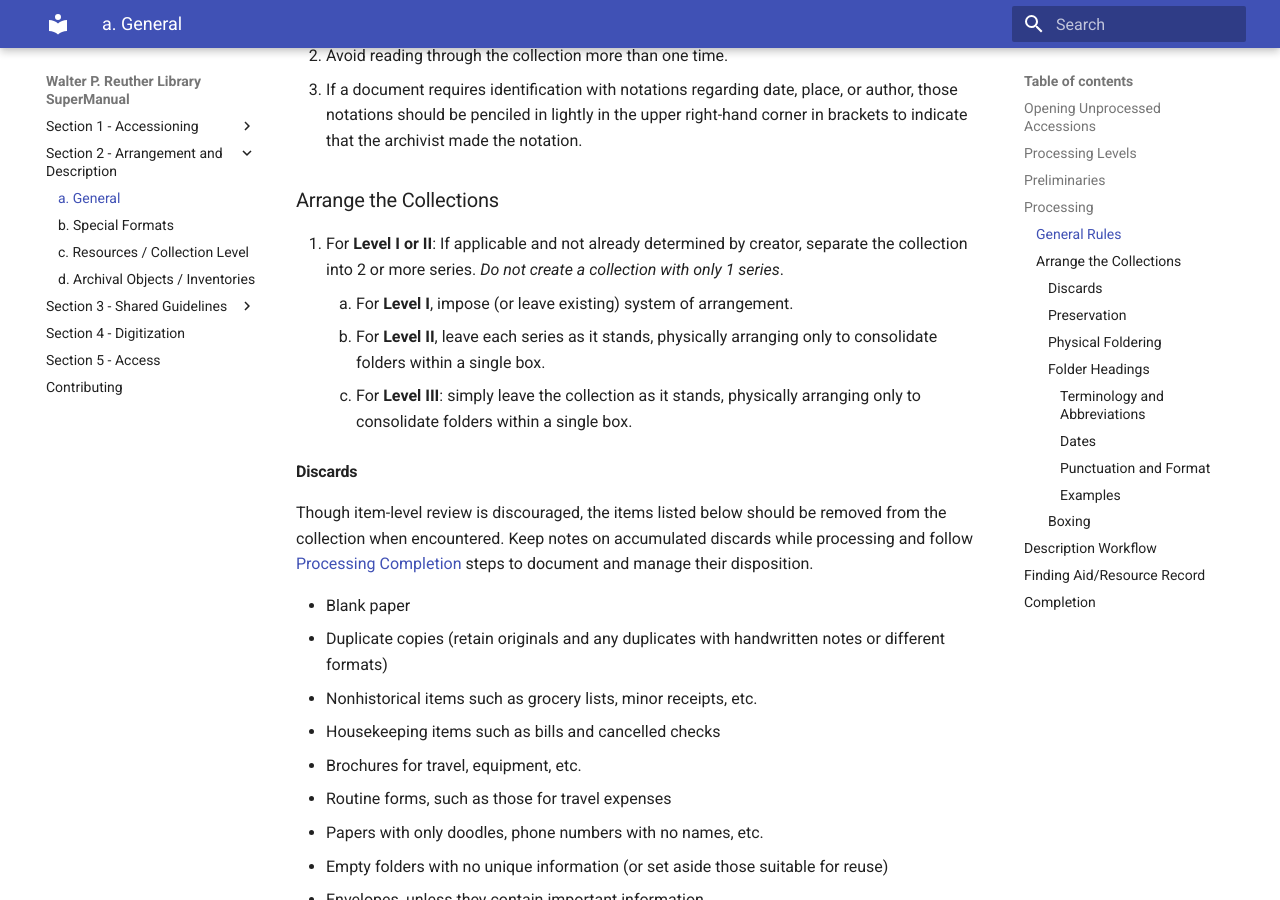
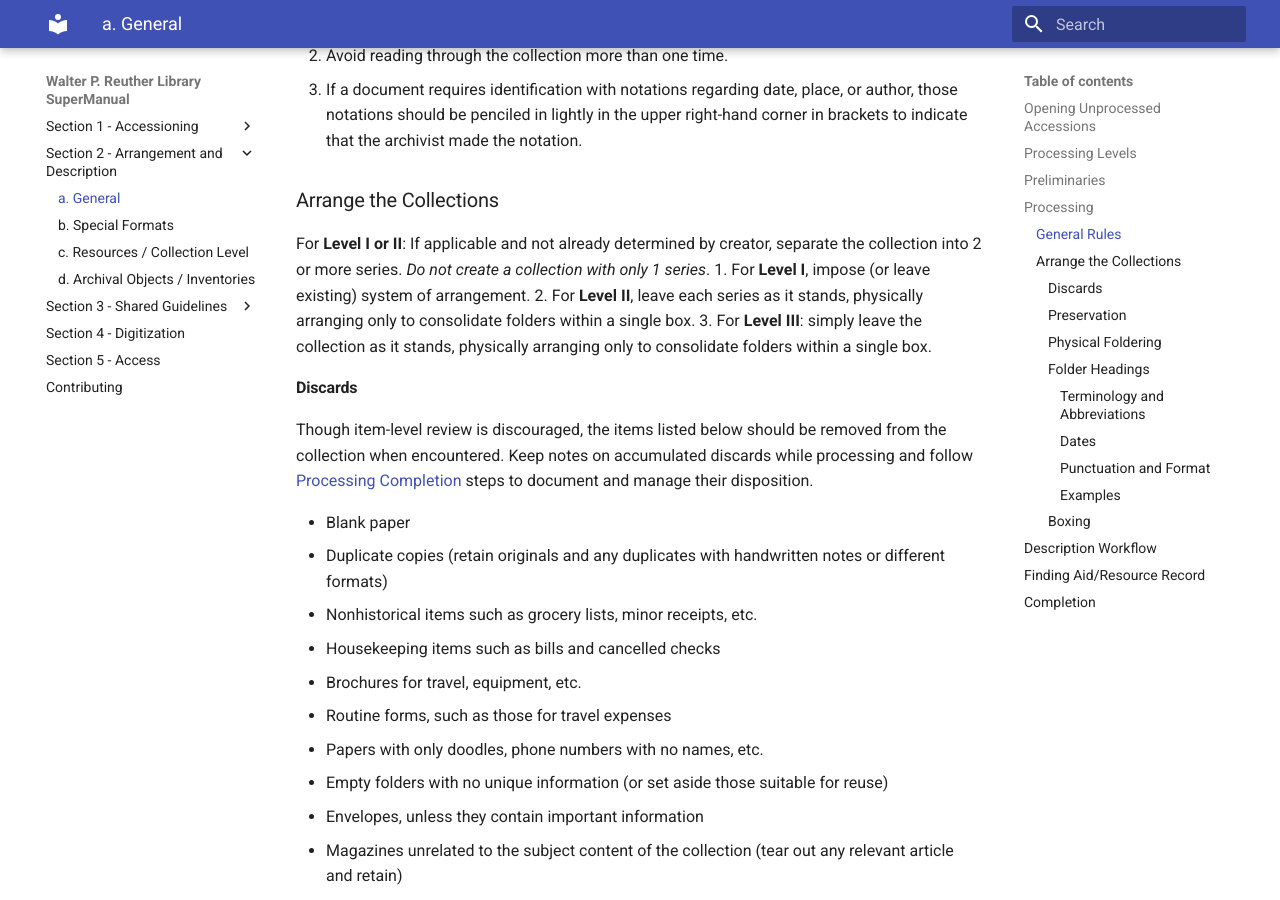
Before and after one commit to WSUReuther/SuperManual, an MkDocs documentation site: the page built from docs/02_arrangement/02_01_general.md, in a window 1280 px wide and 900 px high, scrolled down 4329 px. Built offline with MkDocs 1.6.1 and Material for MkDocs 9.7.7, drawn with Linux system fonts in a browser that asks for light colours; some of the changed lines change nothing that is shown.

Commit message:
Update 02_01_general.md
formatting edits made by committee

```diff
--- a/docs/02_arrangement/02_01_general.md
+++ b/docs/02_arrangement/02_01_general.md
@@ -92,7 +92,7 @@ The following guidelines give a comprehensive approach. Depending to what level
 
 ### Arrange the Collections
 
-1.  For **Level I or II**: If applicable and not already determined by creator, separate the collection into 2 or more series. *Do not create a collection with only 1 series*.
+For **Level I or II**: If applicable and not already determined by creator, separate the collection into 2 or more series. *Do not create a collection with only 1 series*.
     1.  For **Level I**, impose (or leave existing) system of arrangement.
     2.  For **Level II**, leave each series as it stands, physically arranging only to consolidate folders within a single box.
     3.  For **Level III**: simply leave the collection as it stands, physically arranging only to consolidate folders within a single box.
```
